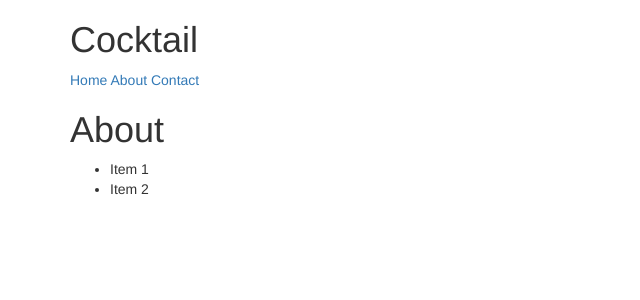
After one commit to aadilmehdis/LearnDjango, a Django app: page /about/ in a window 1280 px wide. The commit adds this page. Shown: the top 300 px of the page, without its empty margins (0-640 px from the left). Run offline with Django 3.2, Linux system fonts and the light colour scheme; some libraries are stand-ins or nearby versions.

Commit message:
Added template rendering using include tag and extend tag made the views as function views

```diff
--- a/src/cocktail/urls.py
+++ b/src/cocktail/urls.py
@@ -15,8 +15,10 @@ Including another URLconf
 """
 from django.conf.urls import url
 from django.contrib import admin
-from drinks.views import home
+from drinks.views import home, about, contact
 urlpatterns = [
     url(r'^admin/', admin.site.urls),
-    url(r'^$', home),
+    url(r'^home/$', home),
+    url(r'^about/$', about),
+    url(r'^contact/$', contact),
 ]
--- a/src/drinks/views.py
+++ b/src/drinks/views.py
@@ -1,3 +1,4 @@
+import random
 from django.http import HttpResponse
 from django.shortcuts import render
 
@@ -6,6 +7,17 @@ from django.shortcuts import render
 #function based views
 def home(request):
     context = {
-        "html_var" : "PETA MELLARK"
+        "html_var" : "PETA MELLARK",
+        "random_number" : random.randint(0, 999999999999)
     }
-    return render(request, "base.html", context)
+    return render(request, "home.html", context)
+
+def about(request):
+    context = {
+    }
+    return render(request, "about.html", context)
+
+def contact(request):
+    context = {
+    }
+    return render(request, "contact.html", context)
--- /dev/null
+++ b/src/templates/about.html
@@ -0,0 +1,9 @@
+{% extends 'base.html' %}
+
+{% block head_title %}About || {{ block.super }}{% endblock head_title %}
+
+{% block content %}
+<h1>About</h1>
+
+{% include 'snippets/sidebar.html' %}
+{% endblock content %}
--- a/src/templates/base.html
+++ b/src/templates/base.html
@@ -1,10 +1,16 @@
 <!DOCTYPE html>
 <html lang=en>
-<head>
-    <title></title>
-</head>
-<body>
-    <p>Hello World</p>
-    <p>This is some context :  {{ html_var }}</p>
-</body>
+    <head>
+        <title>{% block head_title %} Cocktail {% endblock head_title %}</title>
+        {% include 'snippets/css.html'%}
+    </head>
+    <body>
+        {% include 'snippets/navbar.html' %}
+
+        <div class='container'>
+            {% block content %}{% endblock content %}
+        </div>
+
+        {% include 'snippets/js.html' %}
+    </body>
 </html>
--- /dev/null
+++ b/src/templates/home.html
@@ -0,0 +1,5 @@
+{% extends "base.html" %}
+
+{% block content %}
+    <h1>Home</h1>
+{% endblock content %}
--- /dev/null
+++ b/src/templates/snippets/css.html
@@ -0,0 +1,5 @@
+<!-- Latest compiled and minified CSS -->
+<link rel="stylesheet" href="https://maxcdn.bootstrapcdn.com/bootstrap/3.3.7/css/bootstrap.min.css" integrity="sha384-BVYiiSIFeK1dGmJRAkycuHAHRg32OmUcww7on3RYdg4Va+PmSTsz/K68vbdEjh4u" crossorigin="anonymous">
+
+<!-- Optional theme -->
+<link rel="stylesheet" href="https://maxcdn.bootstrapcdn.com/bootstrap/3.3.7/css/bootstrap-theme.min.css" integrity="sha384-rHyoN1iRsVXV4nD0JutlnGaslCJuC7uwjduW9SVrLvRYooPp2bWYgmgJQIXwl/Sp" crossorigin="anonymous">
--- /dev/null
+++ b/src/templates/snippets/js.html
@@ -0,0 +1,3 @@
+<script src="https://code.jquery.com/jquery-3.3.1.min.js"></script>
+<!-- Latest compiled and minified JavaScript -->
+<script src="https://maxcdn.bootstrapcdn.com/bootstrap/3.3.7/js/bootstrap.min.js" integrity="sha384-Tc5IQib027qvyjSMfHjOMaLkfuWVxZxUPnCJA7l2mCWNIpG9mGCD8wGNIcPD7Txa" crossorigin="anonymous"></script>
--- /dev/null
+++ b/src/templates/snippets/navbar.html
@@ -0,0 +1,6 @@
+<div class="container">
+    <h1>Cocktail</h1>
+    <a href="/home">Home</a>
+    <a href="/about">About</a>
+    <a href="/contact">Contact</a>
+</div>
--- /dev/null
+++ b/src/templates/snippets/sidebar.html
@@ -0,0 +1,4 @@
+<ul>
+    <li>Item 1</li>
+    <li>Item 2</li>
+</ul>
```
Also changed, not shown: src/templates/contact.html (added, +9 -0 lines), 2 other files.
